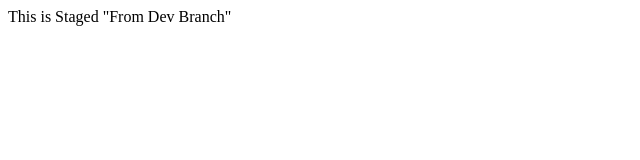
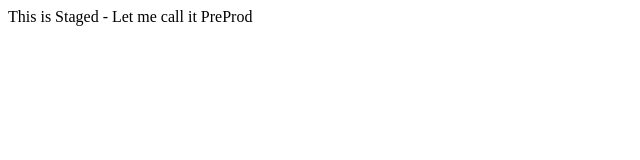
Before and after one commit to sapalan/StatisWeb, a plain HTML site: page index.html in a window 1280 px wide. Shown: the full height of the page, 0-640 px from the left. Drawn offline with Linux system fonts and the light colour scheme; no server answers.

Commit message:
Preprod Commit

```diff
--- a/index.html
+++ b/index.html
@@ -8,7 +8,7 @@
 </head>
 <body>
     <div id="message"></div>
-    <div> This is Staged "From Dev Branch" </div>
+    <div> This is Staged - Let me call it PreProd </div>
     <script src="index.js"></script>
 </body>
 </html>
```
